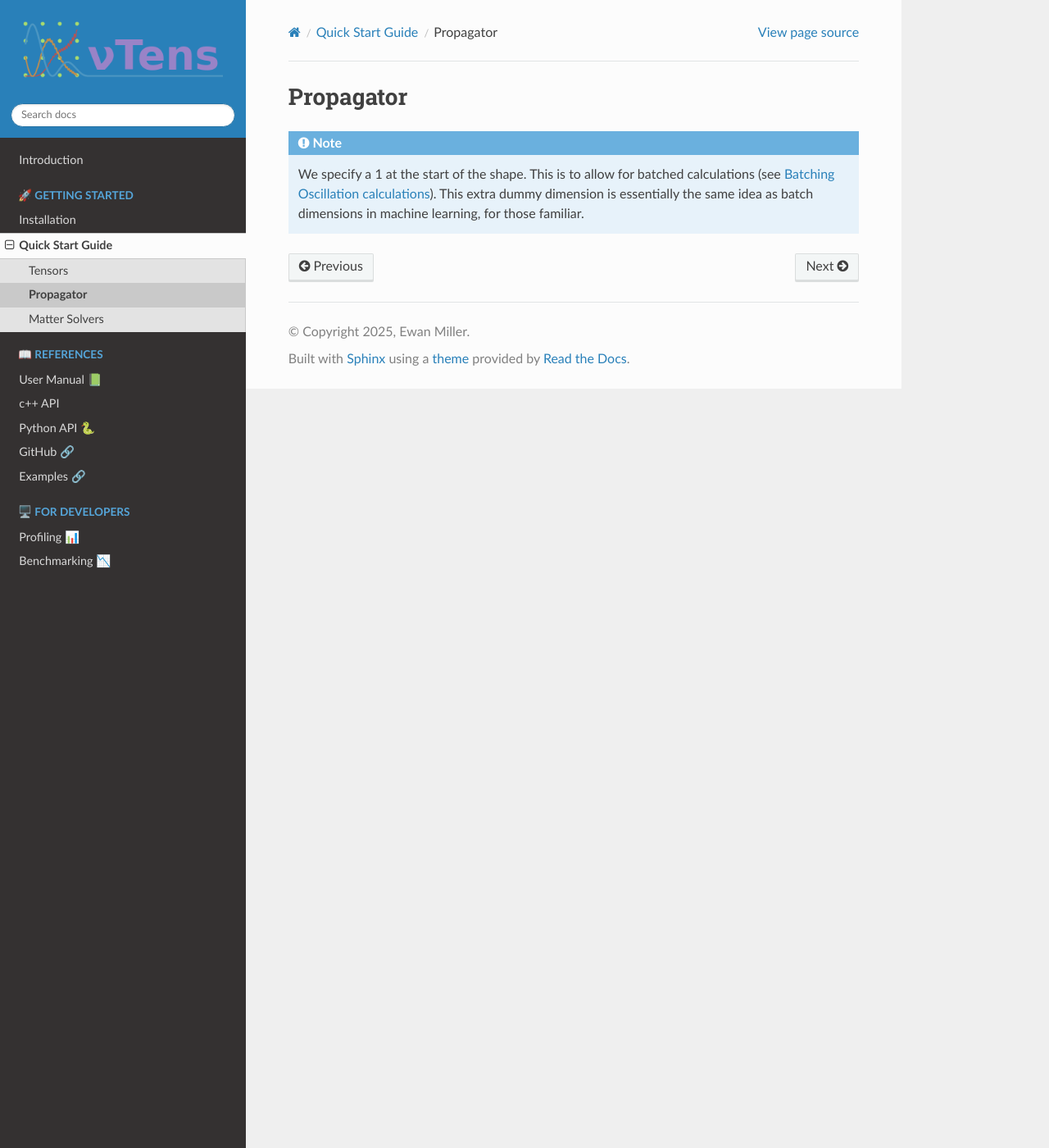
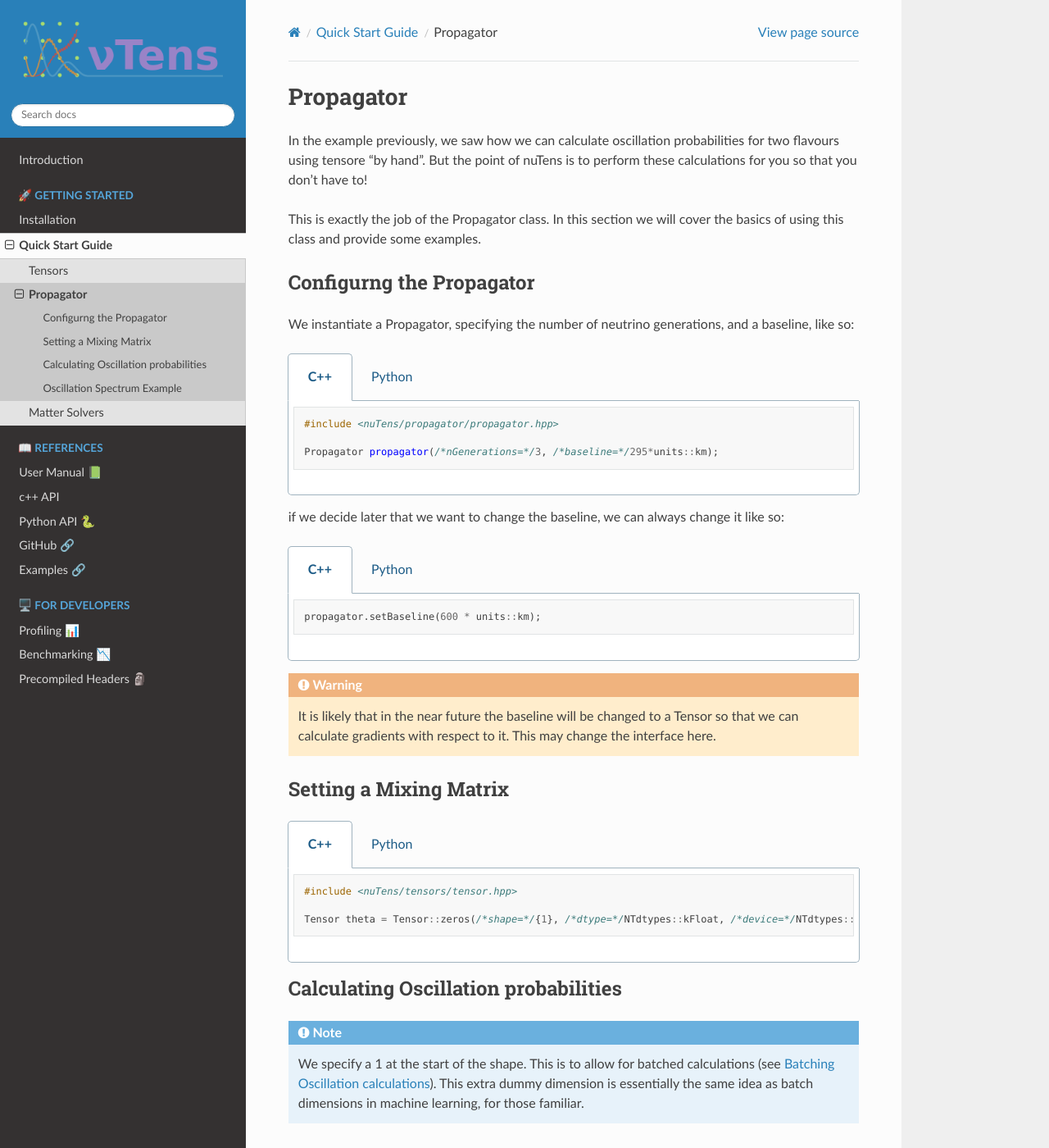
Before and after one commit to ewanwm/nuTens, a Sphinx documentation site: the page built from doc/source/quick-start-guide/propagator.rst, in a window 1280 px wide and 1400 px high. Shown: the whole window at 82% size. Built offline with Sphinx 7.4.7 and the Read the Docs theme 3.1.0, drawn with Linux system fonts in a browser that asks for light colours; some of the changed text lies outside the part shown.

Commit message:
add info on PCH, flesh out the propagator section of the QSG

```diff
--- a/doc/source/quick-start-guide/propagator.rst
+++ b/doc/source/quick-start-guide/propagator.rst
@@ -3,8 +3,77 @@
 Propagator
 ==========
 
+In the example previously, we saw how we can calculate oscillation probabilities for two flavours using tensore "by hand".
+But the point of nuTens is to perform these calculations for you so that you don't have to!
 
+This is exactly the job of the Propagator class.
+In this section we will cover the basics of using this class and provide some examples.
+
+Configurng the Propagator
+-------------------------
+
+We instantiate a Propagator, specifying the number of neutrino generations, and a baseline, like so:
+
+.. tabs::
+
+    .. code-tab:: c++
+
+        #include <nuTens/propagator/propagator.hpp>
+
+        Propagator propagator(/*nGenerations=*/3, /*baseline=*/295*units::km);
+
+    .. code-tab:: py
+
+        from nuTens.propagator import Propagator
+        from nuTens import units
+
+        propagator = Propagator(n_generations = 3, baseline = 295.0 * units.km)
+
+if we decide later that we want to change the baseline, we can always change it like so:
+
+.. tabs::
+
+    .. code-tab:: c++
+
+        propagator.setBaseline(600 * units::km);
+
+    .. code-tab:: py
+
+        propagator.set_baseline(600 * units::km)
+
+.. warning::
+
+    It is likely that in the near future the baseline will be changed to a Tensor so that we can calculate gradients with respect to it.
+    This may change the interface here.
+
+Setting a Mixing Matrix
+-----------------------
+
+.. tabs::
+
+    .. code-tab:: c++
+
+        #include <nuTens/tensors/tensor.hpp>
+
+        Tensor theta = Tensor::zeros(/*shape=*/{1}, /*dtype=*/NTdtypes::kFloat, /*device=*/NTdtypes::kCPU, /*requiresGrad=*/true);
+
+    .. code-tab:: py
+
+        from nuTens.tensor import Tensor
+        from nuTens import dtype
+
+        theta = Tensor.zeros(shape=[1], dtype=dtype.scalar_type.float, device=dtype.device_type.cpu, requires_grad=True)
+
+
+
+Calculating Oscillation probabilities
+-------------------------------------
 
 .. note::
     We specify a 1 at the start of the shape. This is to allow for batched calculations (see :ref:`batched-oscillation-calculations`).
     This extra dummy dimension is essentially the same idea as batch dimensions in machine learning, for those familiar.
+
+Oscillation Spectrum Example
+----------------------------
+
+*calculate oscillations for a range of energies (specified with a tensor), then plot the spectrum, and the derivative of the spectrum wrt L/E*
```
Also changed, not shown: doc/source/development.rst (+21 -0 lines).
